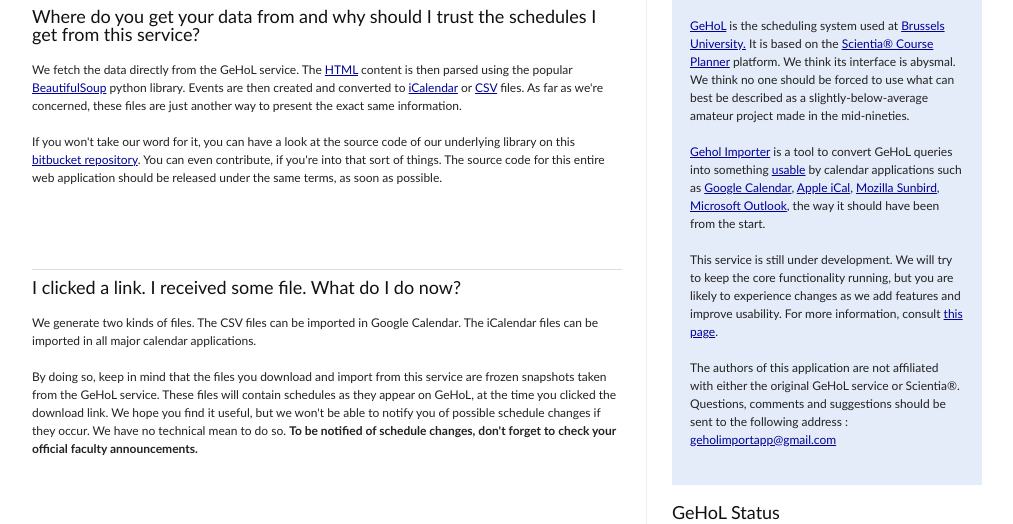
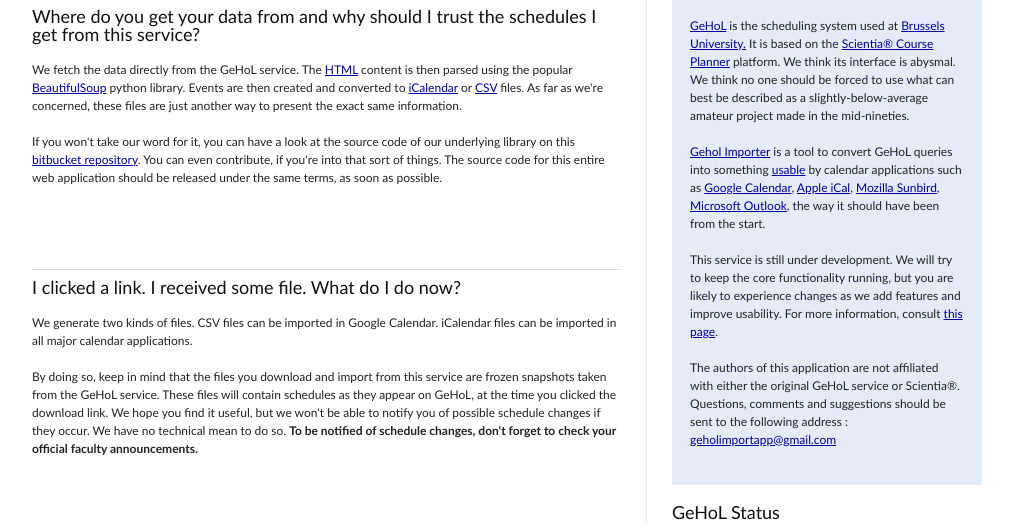
Before and after one commit to sevas/geholimportapp, a Python web app: template templates/questions.html in a window 1280 px wide. Shown: the part 120-644 px from the top of the page, without its empty margins (133-1146 px from the left). Run offline with Jinja, Linux system fonts and the light colour scheme; the template is opened without the code that fills it, so the values that code supplies are empty.

Commit message:
faq edit

```diff
--- a/templates/questions.html
+++ b/templates/questions.html
@@ -39,8 +39,8 @@
           I clicked a link. I received some file. What do I do now?
         </h3>
 
-        <p>We generate two kinds of files. The CSV files can be imported
-          in Google Calendar. The iCalendar files can be imported in all major
+        <p>We generate two kinds of files. CSV files can be imported
+          in Google Calendar. iCalendar files can be imported in all major
           calendar applications.</p>
 
         <p>By doing so, keep in mind that the files you download and
```
